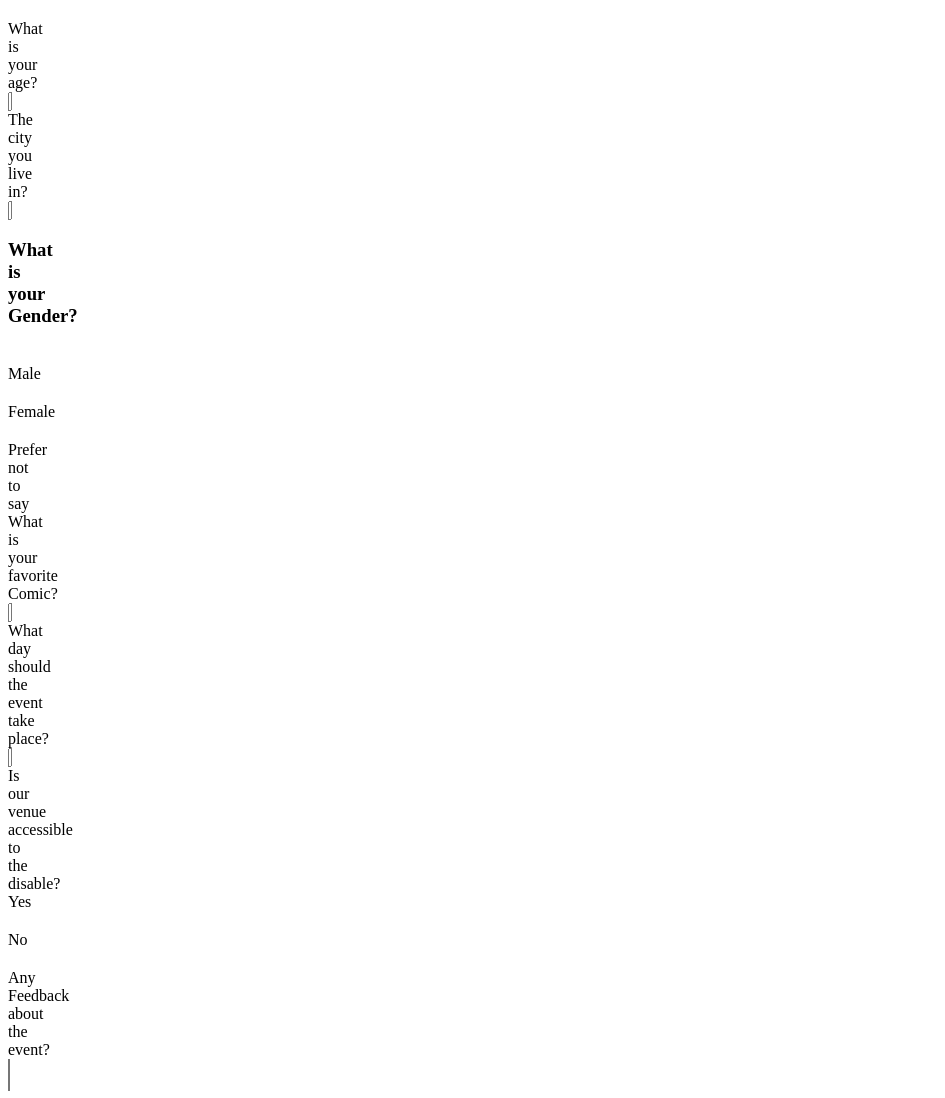
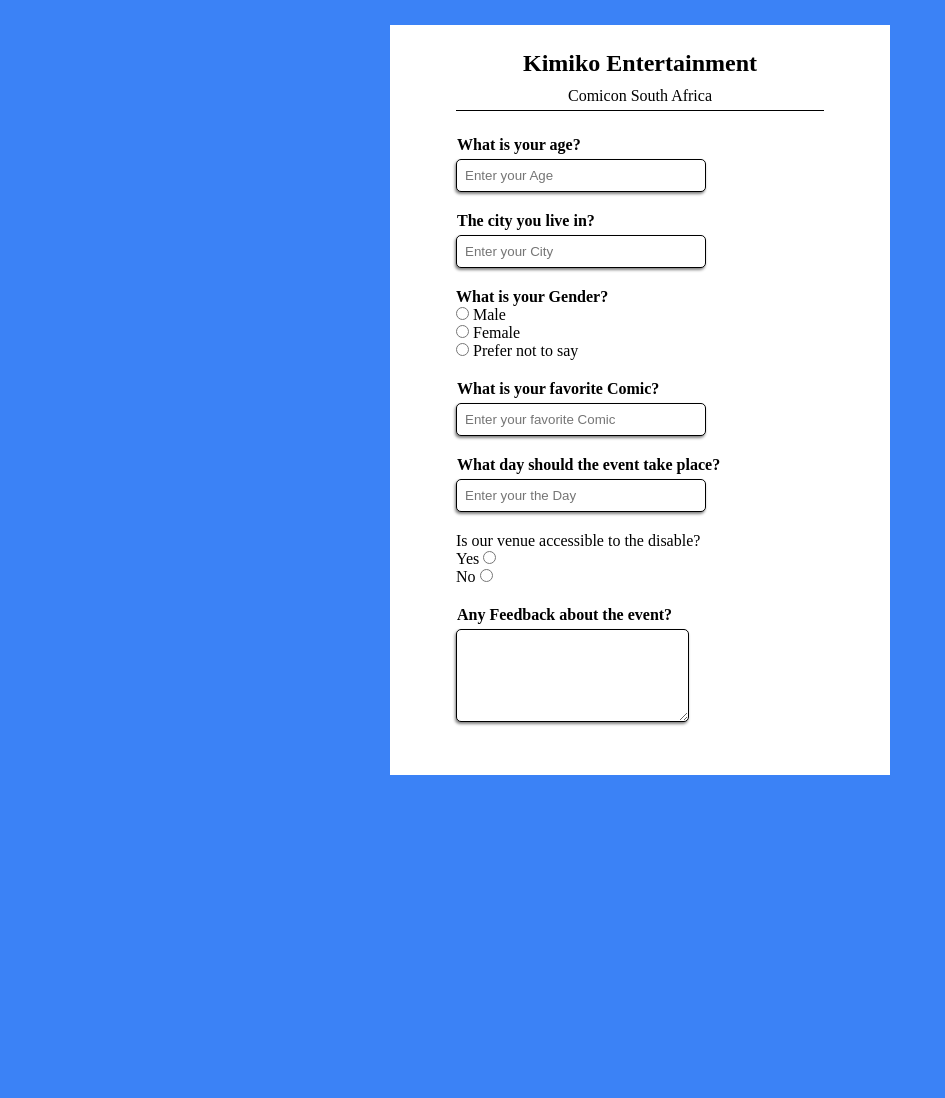
Before and after one commit to SmallPeenwow/comicon-survey, a plain HTML site: page index.html in a window 1280 px wide. Shown: the whole page, without its empty margins (0-945 px from the left). After the commit the page ends 800 px from the top, so only its background shows below. Drawn offline with Linux system fonts and the light colour scheme.

Commit message:
Layout Added with styling

```diff
--- a/index.html
+++ b/index.html
@@ -10,22 +10,24 @@
 <body>
 
     <main>
-        <h2></h2>
-        <p></p>
+        <div class="header">
+            <h2>Kimiko Entertainment</h2>
+            <p>Comicon South Africa</p>
+        </div>
 
         <form>
-            <div>
+            <div class="child">
                 <label for="age">What is your age?</label>
                 <input type="text" name="age" id="age" placeholder="Enter your Age">
             </div>
 
-            <div>
+            <div class="child">
                 <label for="city">The city you live in?</label>
                 <input type="text" name="city" id="city" placeholder="Enter your City">
             </div>
 
             <div>
-                <h3>What is your Gender? </h3>
+                <h4>What is your Gender? </h4>
 
                 <div class="gender-list">
                     <div>
@@ -43,34 +45,34 @@
                 </div>
             </div>
 
-            <div>
+            <div class="child">
                 <label for="comic">What is your favorite Comic?</label>
                 <input type="text" name="comic" id="comic" placeholder="Enter your favorite Comic">
             </div>
 
-            <div>
+            <div class="child">
                 <label for="day">What day should the event take place?</label>
                 <input type="text" name="day" id="day" placeholder="Enter your the Day">
             </div>
 
             <div>
                 <label for="accessible">Is our venue accessible to the disable?</label>
-                <div>
+                <div class="list">
                     <div>
-                        <label>Yes</label>
-                        <input type="radio">
+                        <label for="yes">Yes</label>
+                        <input id="yes" value="yes" for="list" type="radio">
                     </div>
 
                     <div>
-                        <label>No</label>
-                        <input type="radio">
+                        <label for="no">No</label>
+                        <input id="no" value="no" name="list" type="radio">
                     </div>
                 </div>
             </div>
 
-            <div>
-                <label>Any Feedback about the event?</label>
-                <textarea></textarea>
+            <div class="child form-feedback">
+                <label for="feedback" >Any Feedback about the event?</label>
+                <textarea id="feedback" name="feedback" rows="5" cols="25"></textarea>
             </div>
 
         </form>
--- a/style.css
+++ b/style.css
@@ -2,6 +2,74 @@
 *::after,
 *::before {
 	padding: 0;
-	max-width: 0;
+	margin: 0;
 	box-sizing: border-box;
 }
+
+body {
+	display: flex;
+	background-color: #3b82f6;
+	justify-content: center;
+	align-items: center;
+	height: 100vh;
+}
+
+main {
+	height: 750px;
+	width: 500px;
+	background-color: white;
+	padding: 20px;
+	display: flex;
+	flex-direction: column;
+	align-items: center;
+	gap: 10px;
+}
+
+form {
+	display: flex;
+	flex-direction: column;
+	gap: 20px;
+	width: 80%;
+	align-items: flex-start;
+}
+
+.header {
+	display: flex;
+	flex-direction: column;
+	align-items: center;
+	gap: 10px;
+	margin-bottom: 15px;
+	border-bottom: 1px solid black;
+	width: 80%;
+	padding: 5px;
+}
+
+.child {
+	display: flex;
+	flex-direction: column;
+	gap: 5px;
+}
+
+.child input {
+	width: 250px;
+}
+
+.child input,
+textarea {
+	padding: 8px;
+	border-radius: 5px;
+	border: 1px solid black;
+	outline: none;
+	box-shadow: -1px 2px 3px gray;
+}
+
+.child input:focus,
+textarea:focus {
+	border: 1px solid #c3c3c3;
+	text-decoration: none;
+}
+
+.child label {
+	font-weight: 600;
+	padding: 0px 0px 0px 1px;
+}
```
